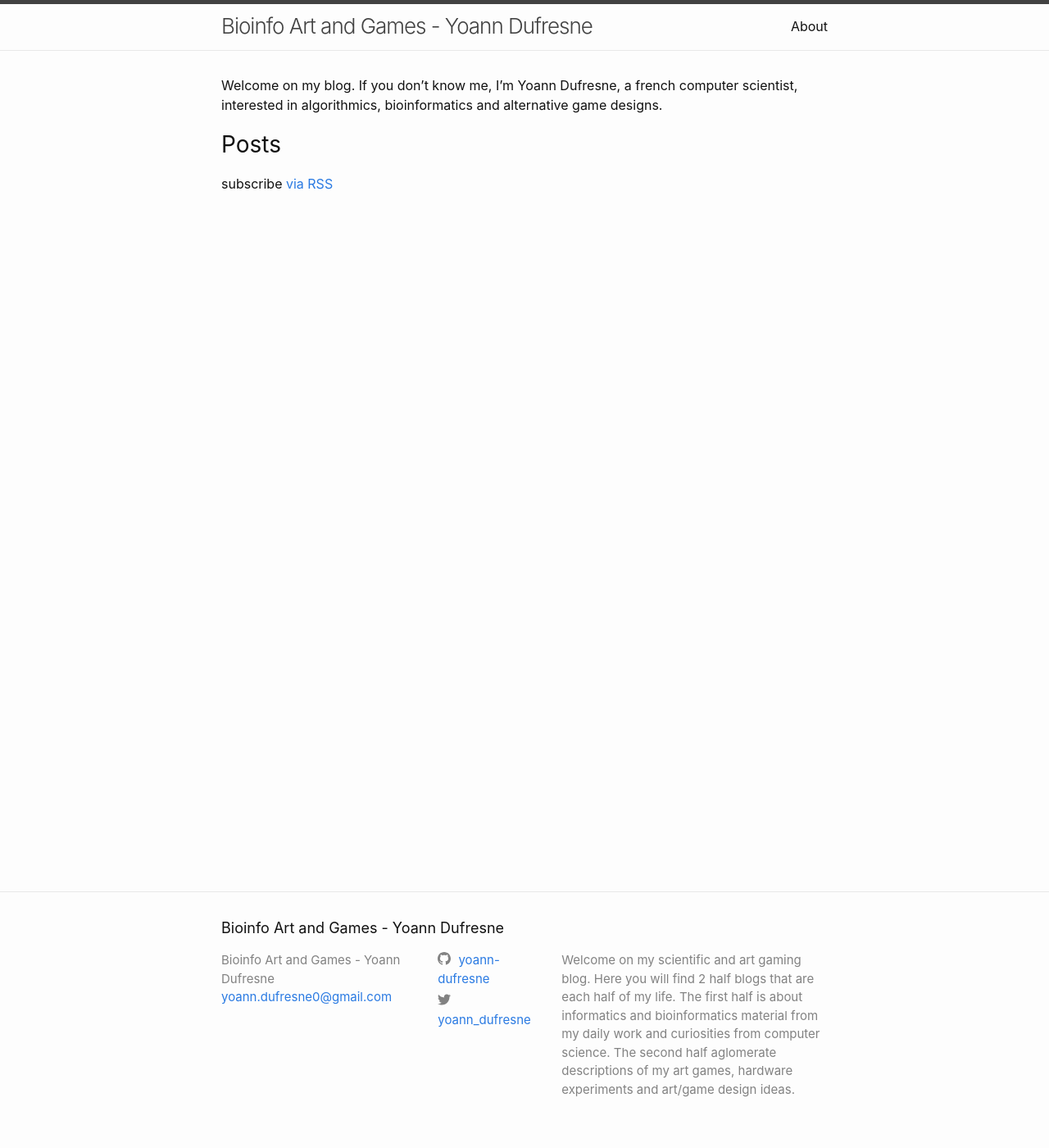
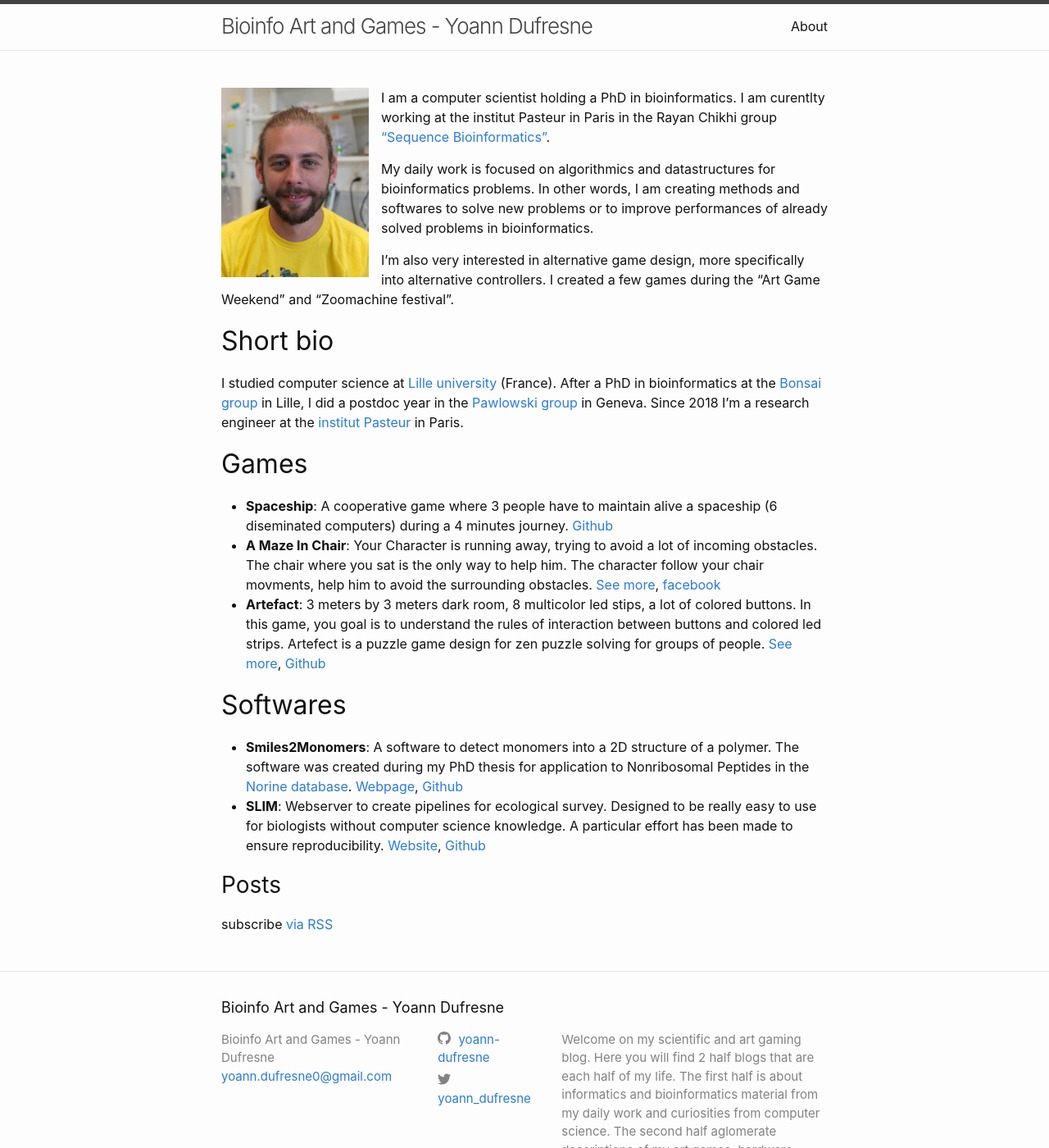
Before and after one commit to yoann-dufresne/yoann-dufresne.github.io, a Jekyll site: the page built from index.markdown, in a window 1280 px wide and 1400 px high. Shown: the whole window at 82% size. Built offline with Jekyll 4.4.1, drawn with Linux system fonts in a browser that asks for light colours; nearby versions of some CDN libraries.

Commit message:
update website

```diff
--- a/index.markdown
+++ b/index.markdown
@@ -5,5 +5,37 @@
 layout: home
 ---
 
-Welcome on my blog.
-If you don't know me, I'm Yoann Dufresne, a french computer scientist, interested in algorithmics, bioinformatics and alternative game designs.
+
+![profile](/assets/profile.jpg){: style="float: left; margin-right:15px; width:180px;"}
+
+I am a computer scientist holding a PhD in bioinformatics.
+I am curentlty working at the institut Pasteur in Paris in the Rayan Chikhi group ["Sequence Bioinformatics"](https://research.pasteur.fr/en/team/sequence-bioinformatics/).
+
+My daily work is focused on algorithmics and datastructures for bioinformatics problems.
+In other words, I am creating methods and softwares to solve new problems or to improve performances of already solved problems in bioinformatics.
+
+I'm also very interested in alternative game design, more specifically into alternative controllers.
+I created a few games during the "Art Game Weekend" and "Zoomachine festival".
+
+# Short bio
+
+I studied computer science at [Lille university](https://www.univ-lille.fr/home/) (France).
+After a PhD in bioinformatics at the [Bonsai group](http://cristal.univ-lille.fr/bonsai/) in Lille, I did a postdoc year in the [Pawlowski group](https://genev.unige.ch/research/laboratory/Jan-Pawlowski) in Geneva.
+Since 2018 I'm a research engineer at the [institut Pasteur](https://research.pasteur.fr/en/member/yoann-dufresne/) in Paris.
+
+# Games
+
+* **Spaceship**: A cooperative game where 3 people have to maintain alive a spaceship (6 diseminated computers) during a 4 minutes journey. [Github](https://github.com/yoann-dufresne/Spaceship_node)
+* **A Maze In Chair**: Your Character is running away, trying to avoid a lot of incoming obstacles.
+The chair where you sat is the only way to help him.
+The character follow your chair movments, help him to avoid the surrounding obstacles.
+[See more](https://shakethatbutton.com/a-maze-in-chair/), [facebook](https://www.facebook.com/amazeinchair/)
+* **Artefact**: 3 meters by 3 meters dark room, 8 multicolor led stips, a lot of colored buttons.
+In this game, you goal is to understand the rules of interaction between buttons and colored led strips.
+Artefect is a puzzle game design for zen puzzle solving for groups of people.
+[See more](https://bidouilleurslibristes.github.io/Artefact/), [Github](https://github.com/yoann-dufresne/Artefact)
+
+# Softwares
+
+* **Smiles2Monomers**: A software to detect monomers into a 2D structure of a polymer. The software was created during my PhD thesis for application to Nonribosomal Peptides in the [Norine database](https://bioinfo.lifl.fr/norine/). [Webpage](https://bioinfo.lifl.fr/norine/smiles2monomers.jsp), [Github](https://github.com/yoann-dufresne/Smiles2Monomers)
+* **SLIM**: Webserver to create pipelines for ecological survey. Designed to be really easy to use for biologists without computer science knowledge. A particular effort has been made to ensure reproducibility. [Website](https://trtcrd.github.io/SLIM/), [Github](https://github.com/yoann-dufresne/SLIM)
```
Also changed, not shown: assets/MyCollection.bib (+33 -0 lines).
